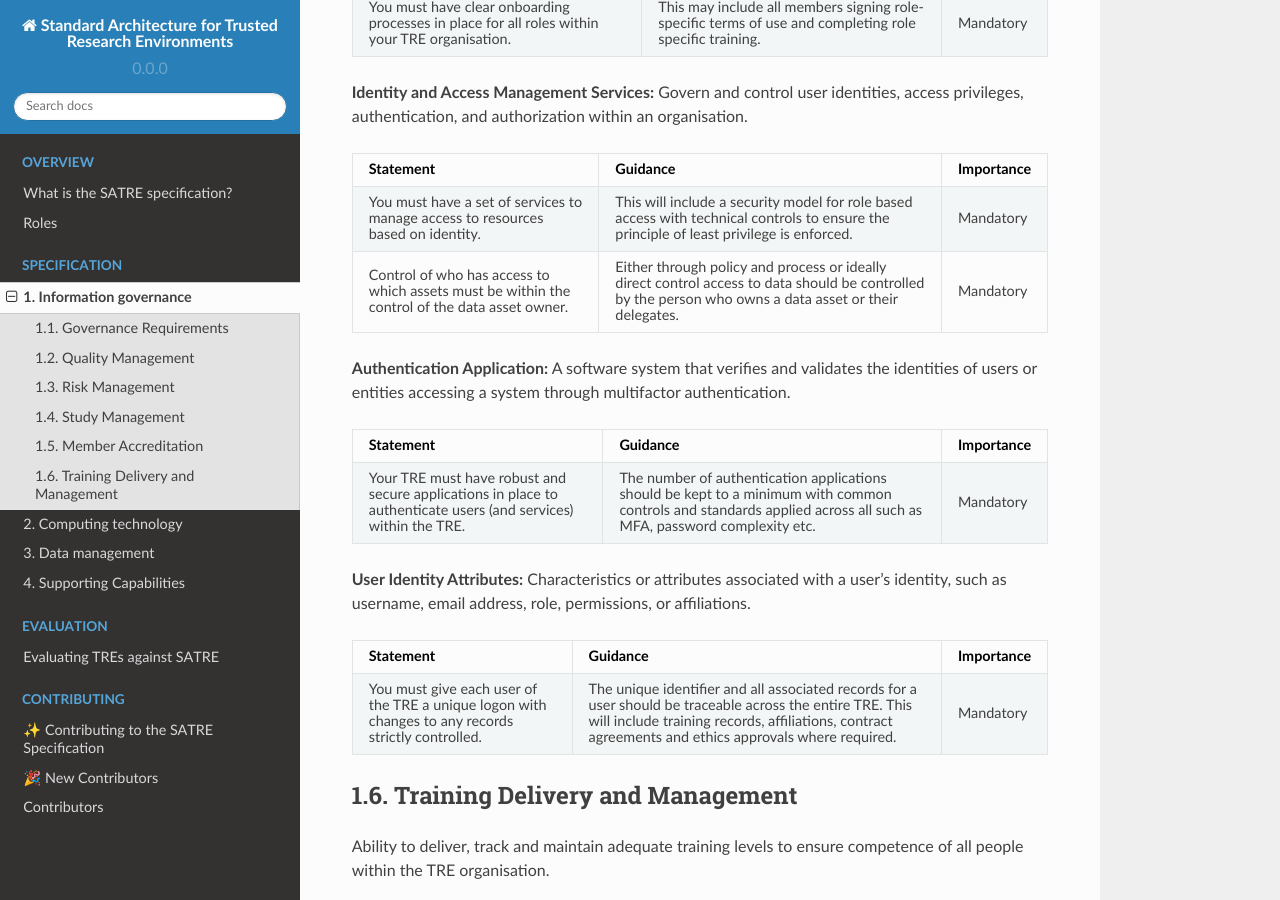
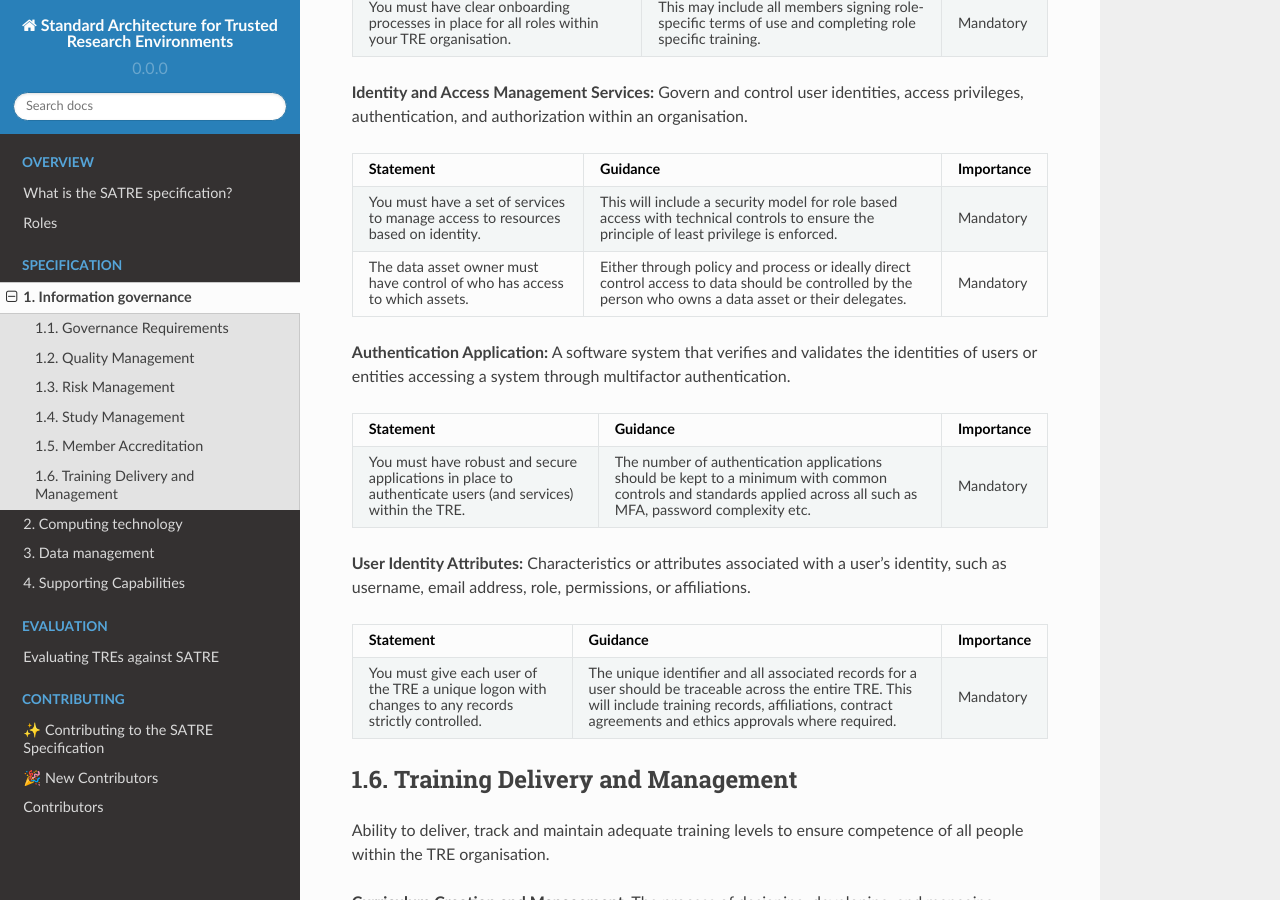
Before and after one commit to sa-tre/satre-specification, a Sphinx documentation site: the page built from docs/source/pillars/information_governance.md, in a window 1280 px wide and 900 px high, scrolled down 6826 px. Built offline with Sphinx 7.4.7 and the Read the Docs theme 2.0.0, drawn with Linux system fonts in a browser that asks for light colours; some of the changed text lies outside the part shown.

Commit message:
Minor must/should/could fixes

````diff
--- a/docs/source/pillars/information_governance.md
+++ b/docs/source/pillars/information_governance.md
@@ -384,7 +384,7 @@ Ability to ensure that people with access to data are correctly identified and t
 * - You must have a set of services to manage access to resources based on identity.
   - This will include a security model for role based access with technical controls to ensure the principle of least privilege is enforced.
   - Mandatory
-* - Control of who has access to which assets must be within the control of the data asset owner.
+* - The data asset owner must have control of who has access to which assets.
   - Either through policy and process or ideally direct control access to data should be controlled by the person who owns a data asset or their delegates.
   - Mandatory
 ```
@@ -398,7 +398,7 @@ Ability to ensure that people with access to data are correctly identified and t
 * - Statement
   - Guidance
   - Importance
-* - Your TRE must have robust and secure applications in place to authenticate users (and services) within the TRE.
+* - You must have robust and secure applications in place to authenticate users (and services) within the TRE.
   - The number of authentication applications should be kept to a minimum with common controls and standards applied across all such as MFA, password complexity etc.
   - Mandatory
 ```
````
Also changed, not shown: other parts of docs/source/pillars/information_governance.md (+1 -1 lines).
